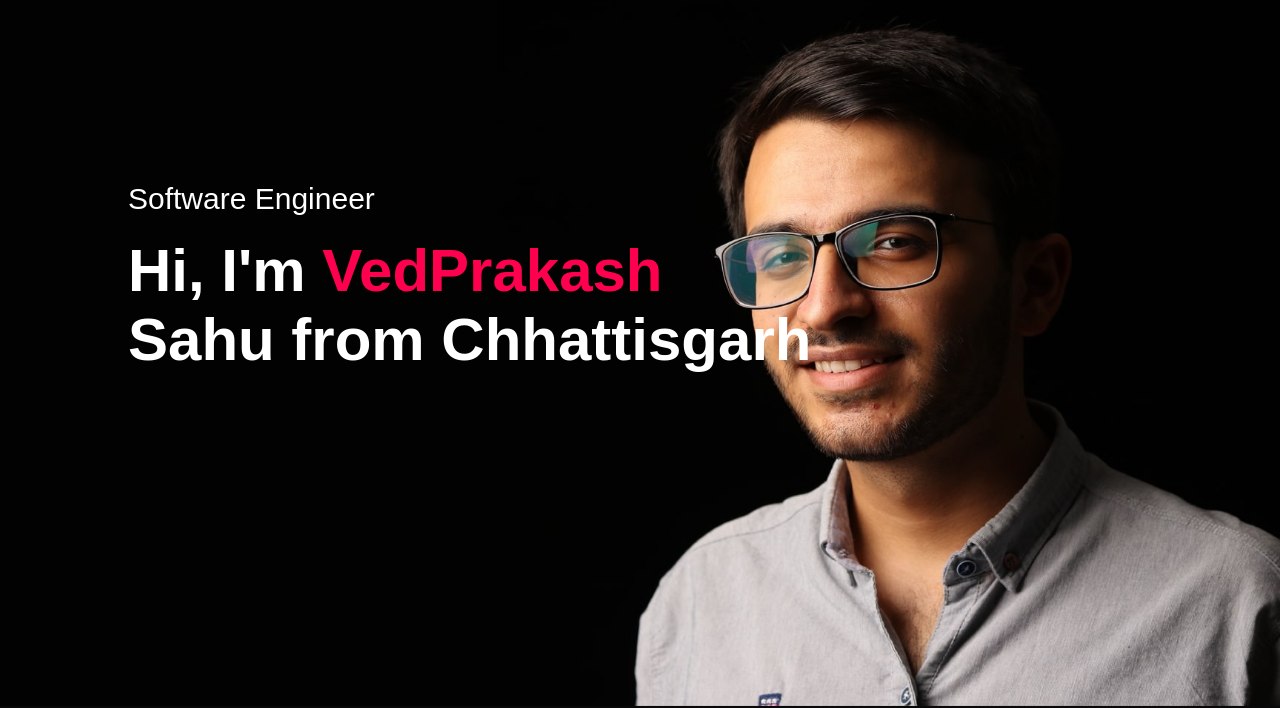
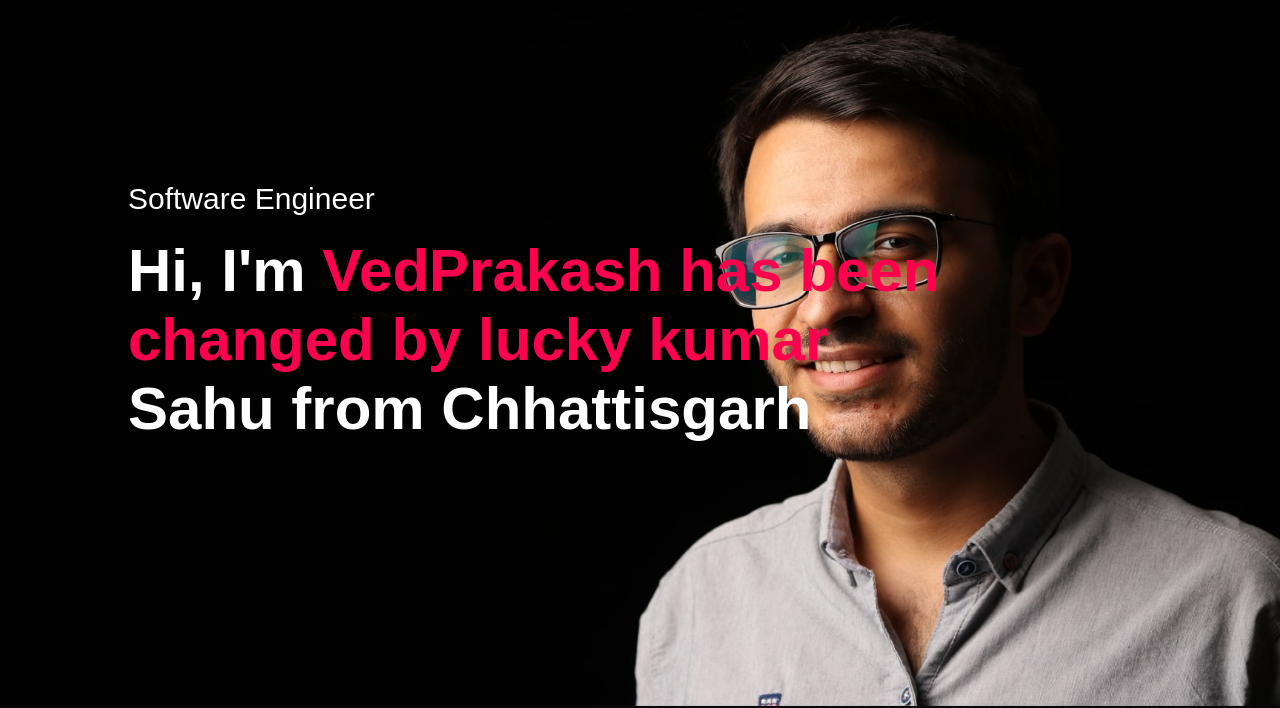
Before and after one commit to vedpksahu/trial2, a plain HTML site: page Index.html in a window 1280 px wide. Shown: the part 94-802 px from the top of the page. Drawn offline with Linux system fonts and the light colour scheme.

Commit message:
Update Index.html
this is for just an example

```diff
--- a/Index.html
+++ b/Index.html
@@ -22,7 +22,7 @@
             </nav>
             <div class="header-text">
                 <p>Software Engineer</p>
-                <h1>Hi, I'm <span>VedPrakash</span><br> Sahu from Chhattisgarh</h1>
+                <h1>Hi, I'm <span>VedPrakash has been changed by lucky kumar</span><br> Sahu from Chhattisgarh</h1>
             </div>
         </div>
     </div>
```
